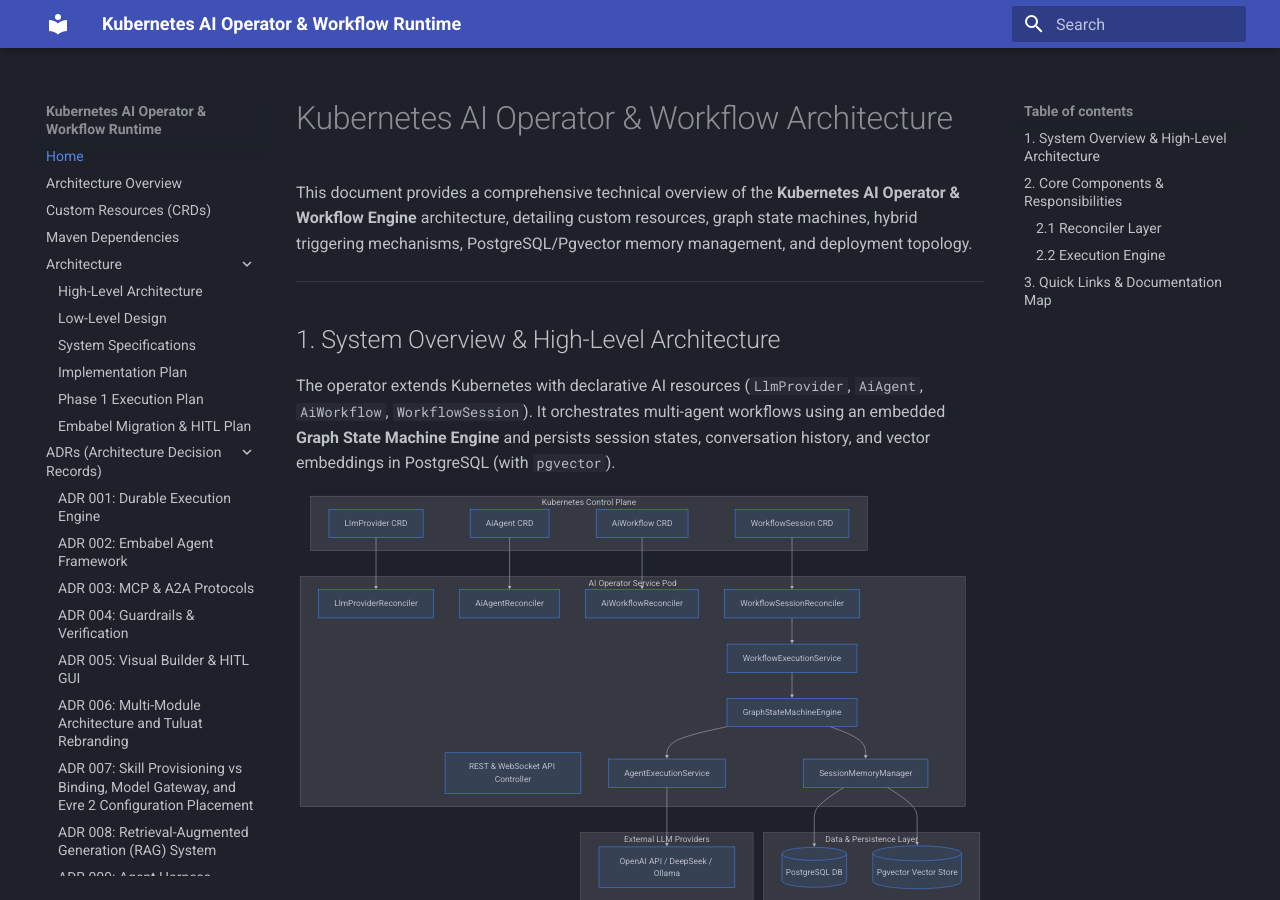
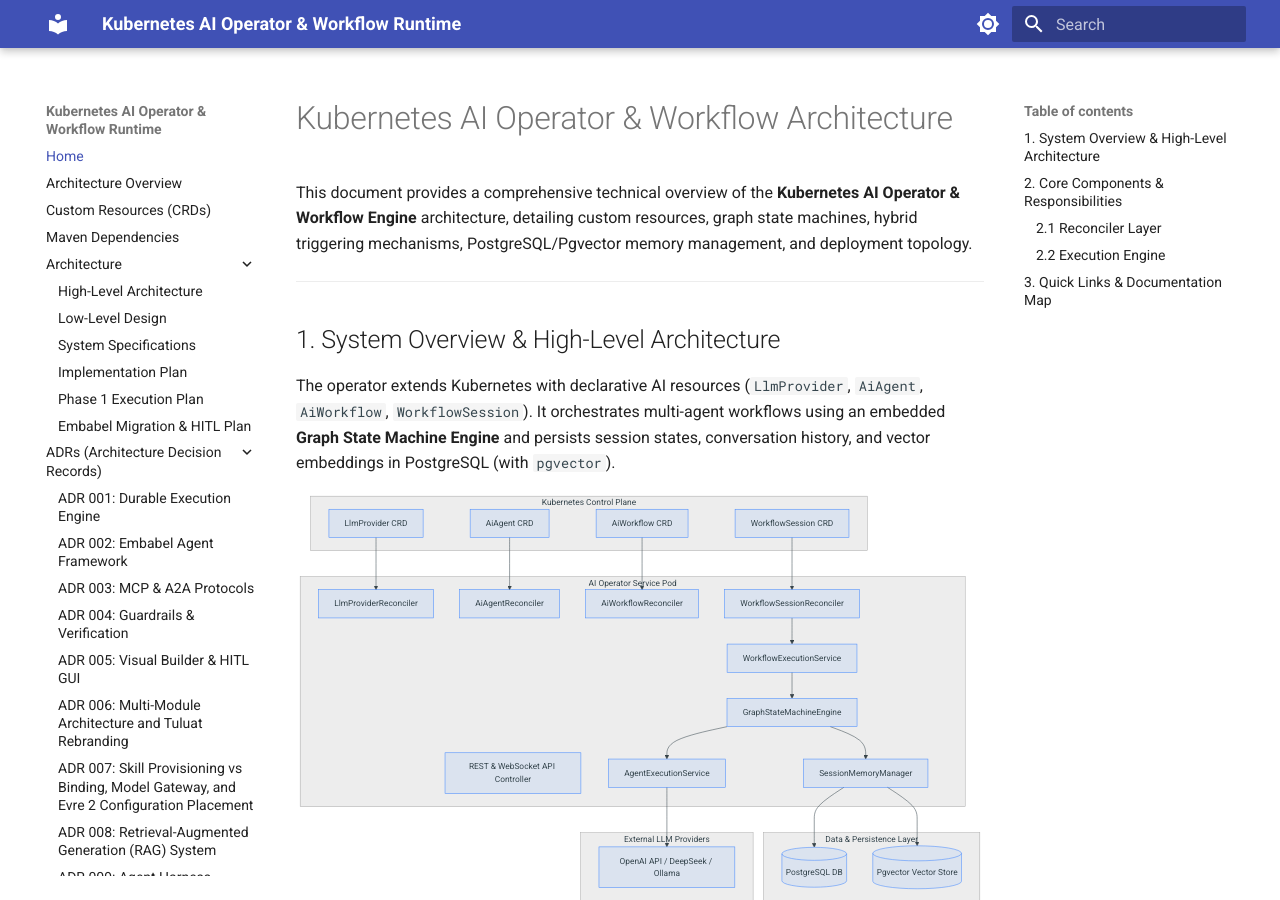
Before and after one commit to netologist/tuluat, an MkDocs documentation site: the page built from docs/index.md, in a window 1280 px wide and 900 px high. Built offline with MkDocs 1.6.1 and Material for MkDocs 9.7.7, drawn with Linux system fonts in a browser that asks for light colours.

Commit message:
style(docs): set default theme to light mode and enable theme toggle button for dark/light mode

```diff
--- a/mkdocs.yml
+++ b/mkdocs.yml
@@ -5,9 +5,21 @@ site_url: https://netologist.github.io/tuluat/
 theme:
   name: material
   palette:
+    # Palette toggle for light mode (Default)
+    - scheme: default
+      primary: indigo
+      accent: blue
+      toggle:
+        icon: material/brightness-7
+        name: Switch to dark mode
+
+    # Palette toggle for dark mode
     - scheme: slate
       primary: indigo
       accent: blue
+      toggle:
+        icon: material/brightness-4
+        name: Switch to light mode
   features:
     - navigation.indexes
     - navigation.expand
```
